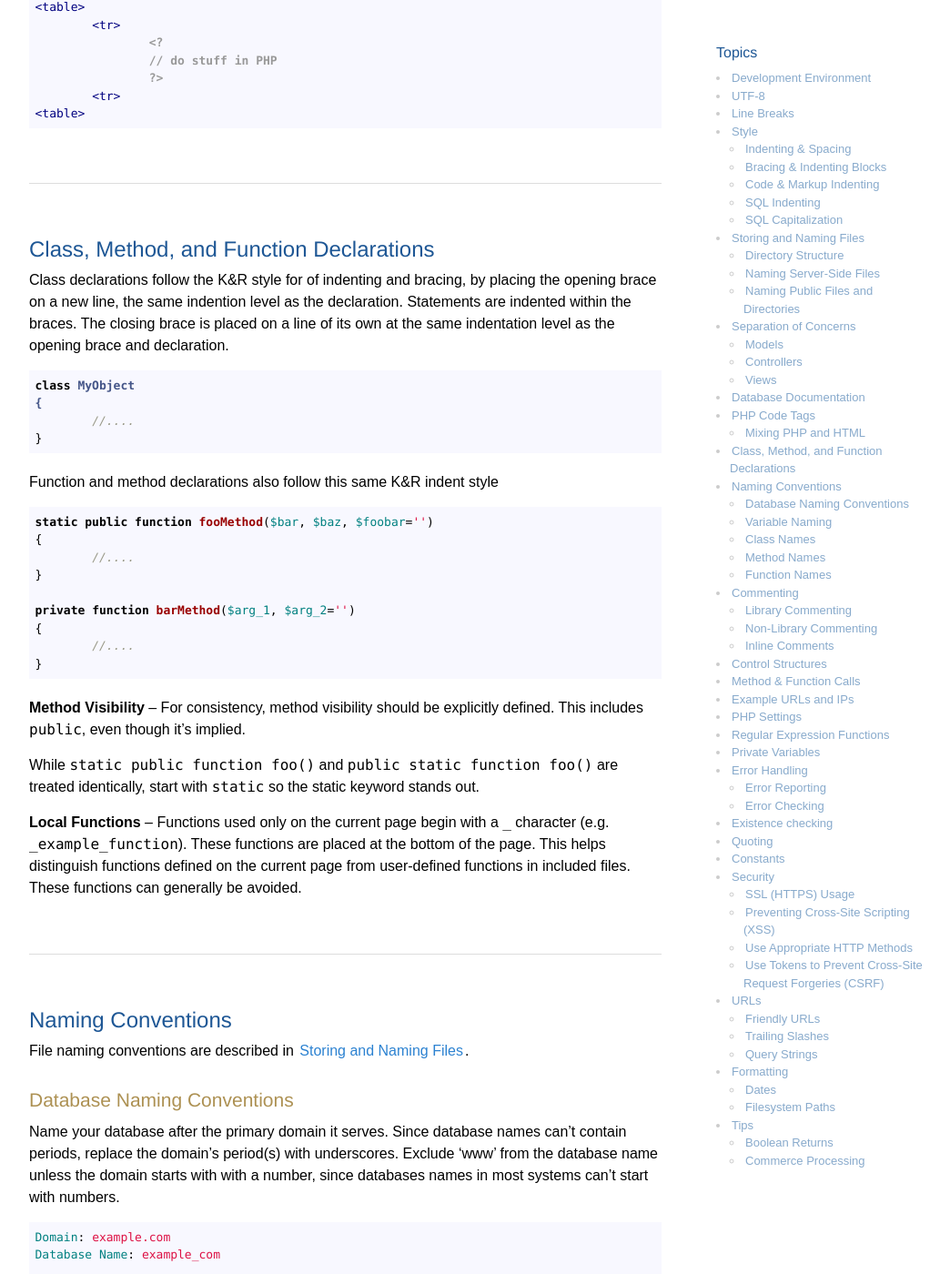
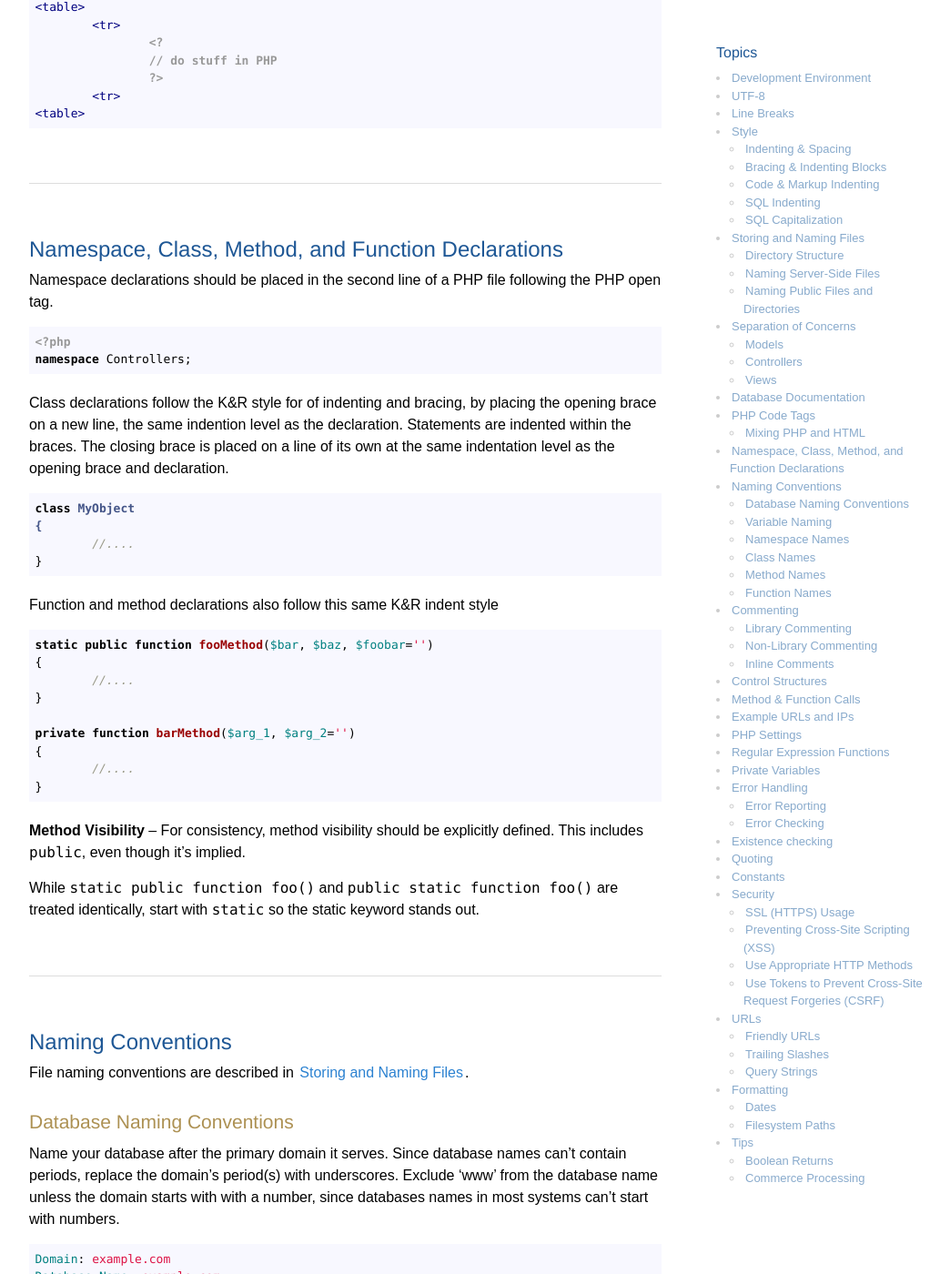
Before and after one commit to imarc/handbook, a Jekyll site: the page built from backend.markdown, in a window 1280 px wide and 1400 px high, scrolled down 10108 px. Shown: the whole window at 91% size, without its empty margins (118-1162 px from the left). Built offline with Jekyll 4.4.1, drawn with Linux system fonts in a browser that asks for light colours; nearby versions of some CDN libraries; some of the changed text lies outside the part shown.

Commit message:
Added information about namespacing naming

```diff
--- a/backend.markdown
+++ b/backend.markdown
@@ -502,7 +502,13 @@ counterpart is output the same way.
 	<table>
 
 
-## Class, Method, and Function Declarations
+## Namespace, Class, Method, and Function Declarations
+
+Namespace declarations should be placed in the second line of a PHP file
+following the PHP open tag.
+
+	<?php
+	namespace Controllers;
 
 Class declarations follow the K&R style for of indenting and bracing, by
 placing the opening brace on a new line, the same indention level as the
@@ -532,13 +538,6 @@ explicitly defined. This includes `public`, even though it's implied.
 
 While `static public function foo()` and `public static function foo()` are
 treated identically, start with `static` so the static keyword stands out.
-
-**Local Functions** – Functions used only on the current page begin with a
-`_` character (e.g. `_example_function`). These functions are placed at the
-bottom of the page. This helps distinguish functions defined on the current
-page from user-defined functions in included files. These functions can
-generally be avoided.
-
 
 ## Naming Conventions
 
@@ -587,6 +586,12 @@ Variable names must be meaningful. One letter variable names must be avoided,
 except for places where the variable has no real meaning or a trivial meaning
 (e.g. for (`$i=0;` `$i<100;` `++$i`)).
 
+### Namespace Names
+
+Namespaces should be given a name describing the the project or segment of
+the project. Namespaces must be in upper camel case.
+
+	namespace MyLibraryName\Extensions;
 
 ### Class Names
 
```
